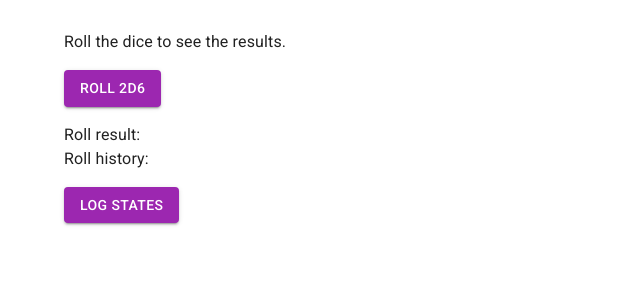
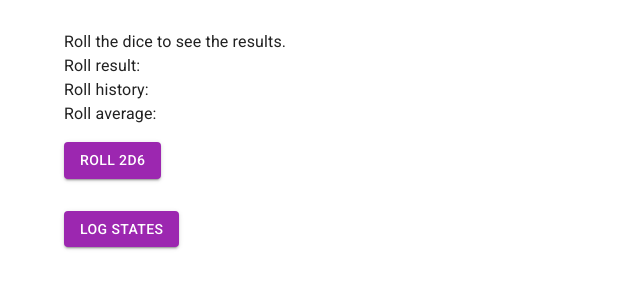
Before and after one commit to JacobStephens2/jackpot-web-app, a Gatsby site: page /jackpot in a window 1280 px wide. Shown: the part 152-440 px from the top of the page, without its empty margins (0-640 px from the left). Built offline with nearby package versions, Linux system fonts and the light colour scheme; Gatsby itself is replaced by a stand-in of ours.

Commit message:
add rollAverage state to dice component

```diff
--- a/src/components/Dice.js
+++ b/src/components/Dice.js
@@ -1,69 +1,111 @@
 import * as React from 'react'
-import {useState} from 'react';
 import Button from '@mui/material/Button';
+import Typography from '@mui/material/Typography'
 
+class Dice extends React.Component {
+	constructor(props) {
+	  super(props);
+	  this.state = {
+			rollResult : '',
+			rollHistoryArray: [],
+			rollHistoryString: '',
+			rollAverage: ''
+	  }
+	  this.rollDice = this.rollDice.bind(this);
+	}
 
-const Dice = (props) => {
-	const [rollResult, setRollResult] = useState( 0 );
-	const [countOfRolls, setCountOfRolls] = useState( 0 );
-	const [arrayOfRolls, setArrayOfRolls] = useState([]);
-	const [stringOfRolls, setStringOfRolls] = useState( '' );
-	const [averageRoll, setAverageRoll] = useState( 0 );
-	const [sumOfRolls, setSumOfRolls] = useState( 0 );
-
-	function rollDice() {
-		var result = (Math.floor(Math.random() * (props.diceSidesCount - 1 + 1)) + 1);
+	rollDice() {
+		var result = (Math.floor(Math.random() * (this.props.diceSidesCount - 1 + 1)) + 1);
 		var i = 1;
-		while (i < props.diceCount) {
-			result = result + (Math.floor(Math.random() * (props.diceSidesCount - 1 + 1)) + 1);
+		while (i < this.props.diceCount) {
+			result = result + (Math.floor(Math.random() * (this.props.diceSidesCount - 1 + 1)) + 1);
 			i++;
 		}
-		findAverage(result);
-		setCountOfRolls(countOfRolls + 1);
-		addToRollsList(result);
-		setRollResult(result);
-		setArrayOfRolls(arrayOfRolls => [...arrayOfRolls, result]);
-		console.log("countOfRolls: " + countOfRolls + ', ' + typeof countOfRolls);
-		console.log("stringOfRolls: " + stringOfRolls + ', ' + typeof stringOfRolls);
-		console.log("averageRoll: " + averageRoll + ', ' + typeof averageRoll);
-		console.log("rollResult: " + rollResult + ', ' + typeof rollResult);
-		console.log("sumOfRolls: " + sumOfRolls + ', ' + typeof sumOfRolls);
-		console.log("arrayOfRolls: " + arrayOfRolls + ', ' + typeof arrayOfRolls);
-	}
-
-	function addToRollsList(result) {
-		if(countOfRolls === 0) {
-			setStringOfRolls(arrayOfRolls.concat(result));
+		this.setState({
+			rollResult: result
+		})
+		this.setState({
+			rollHistoryArray: this.state.rollHistoryArray.concat(result)
+		}, () => {
+			this.findAverage();
+		})
+		if (this.state.rollHistoryString === '') {
+			this.setState({
+				rollHistoryString: result
+			})
 		} else {
-			setStringOfRolls(stringOfRolls.concat(', ' + result));
+			this.setState({
+				rollHistoryString: this.state.rollHistoryString + ', ' + result
+			})
 		}
 	}
 
-	function findAverage(result) {
-		setSumOfRolls( sumOfRolls + result );
-		setAverageRoll(  sumOfRolls / countOfRolls );
+	findAverage() {
+		var total = 0;
+		for(var i = 0; i < this.state.rollHistoryArray.length; i++) {
+			total += this.state.rollHistoryArray[i];
+		}
+		this.setState({
+			rollAverage: (total / this.state.rollHistoryArray.length).toFixed(1)
+		})
 	}
 
-	return (
+
+	render() {
+	  return (
 		<div>
-			{props.diceCount}D{props.diceSidesCount} roll result: {rollResult}
-			<br />
-			Count of dice rolls: {countOfRolls}
-			<br />
-			Dice rolls: {stringOfRolls}
-			<br />
-			Average roll: {averageRoll}
-			<br />
+			<Typography variant="body1">
+				Roll result: {this.state.rollResult}
+			</Typography>
+			<Typography variant="body1">
+				Roll history: {this.state.rollHistoryString}
+			</Typography>
+			<Typography variant="body1">
+				Roll average: {this.state.rollAverage}
+			</Typography>
+
 			<Button
 				variant="contained"
 				onClick={() => {
-					rollDice();
+					this.rollDice();
 				}}
 			>
-				Roll Dice
+				Roll {this.props.diceCount}D{this.props.diceSidesCount}
+			</Button>
+			<br />
+
+			{/* Test states button */}
+			<Button
+				variant="contained"
+				onClick={() => {
+					console.log(
+						"rollResult: " + this.state.rollResult +
+						': ' + typeof this.state.rollResult +
+						': Array? ' + Array.isArray(this.state.rollResult)
+					);
+					console.log(
+						"rollHistoryArray: " + this.state.rollHistoryArray +
+						': ' + typeof this.state.rollHistoryArray +
+						': Array? ' + Array.isArray(this.state.rollHistoryArray) +
+						': ArrayLength? ' + this.state.rollHistoryArray.length
+					);
+					console.log(
+						"rollHistoryString: " + this.state.rollHistoryString +
+						': ' + typeof this.state.rollHistoryString +
+						': Array? ' + Array.isArray(this.state.rollHistoryString)
+					);
+					console.log(
+						"rollAverage: " + this.state.rollAverage +
+						': ' + typeof this.state.rollAverage +
+						': Array? ' + Array.isArray(this.state.rollAverage)
+					);
+				}}
+			>
+				Log states
 			</Button>
 		</div>
-	)
-}
+	  );
+	}
+  };
 
 export default Dice
--- a/src/components/DiceClass.js
+++ /dev/null
@@ -1,87 +0,0 @@
-import * as React from 'react'
-import Button from '@mui/material/Button';
-import Typography from '@mui/material/Typography'
-
-class DiceClass extends React.Component {
-	constructor(props) {
-	  super(props);
-	  this.state = {
-			rollResult : '',
-			rollHistory: [],
-			rollHistoryString: ''
-	  }
-	  this.rollDice = this.rollDice.bind(this);
-	}
-
-	rollDice() {
-		var result = (Math.floor(Math.random() * (this.props.diceSidesCount - 1 + 1)) + 1);
-		var i = 1;
-		while (i < this.props.diceCount) {
-			result = result + (Math.floor(Math.random() * (this.props.diceSidesCount - 1 + 1)) + 1);
-			i++;
-		}
-		this.setState({
-			rollResult: result
-		})
-		this.setState({
-			rollHistory: this.state.rollHistory.concat(result)
-		})
-		if (this.state.rollHistoryString === '') {
-			this.setState({
-				rollHistoryString: result
-			})
-		} else {
-			this.setState({
-				rollHistoryString: this.state.rollHistoryString + ', ' + result
-			})
-		}
-	}
-
-	render() {
-	  return (
-		<div>
-			<Button
-				variant="contained"
-				onClick={() => {
-					this.rollDice();
-				}}
-			>
-				Roll {this.props.diceCount}D{this.props.diceSidesCount}
-			</Button>
-			<Typography variant="body1">
-				Roll result: {this.state.rollResult}
-			</Typography>
-			<Typography variant="body1">
-				Roll history: {this.state.rollHistoryString}
-			</Typography>
-
-			{/* Test states button */}
-			<Button
-				variant="contained"
-				onClick={() => {
-					console.log(
-						"rollResult: " + this.state.rollResult +
-						': ' + typeof this.state.rollResult +
-						': Array? ' + Array.isArray(this.state.rollResult)
-					);
-					console.log(
-						"rollHistory: " + this.state.rollHistory +
-						': ' + typeof this.state.rollHistory +
-						': Array? ' + Array.isArray(this.state.rollHistory) +
-						': ArrayLength? ' + this.state.rollHistory.length
-					);
-					console.log(
-						"rollHistoryString: " + this.state.rollHistoryString +
-						': ' + typeof this.state.rollHistoryString +
-						': Array? ' + Array.isArray(this.state.rollHistoryString)
-					);
-				}}
-			>
-				Log states
-			</Button>
-		</div>
-	  );
-	}
-  };
-
-export default DiceClass
--- a/src/pages/jackpot.js
+++ b/src/pages/jackpot.js
@@ -1,14 +1,14 @@
 import * as React from 'react'
 import Layout from '../components/Layout'
 import Typography from '@mui/material/Typography'
-import DiceClass from '../components/DiceClass.js'
+import Dice from '../components/Dice.js'
 
 const Jackpot = () => {
 	return (
 		<Layout pageTitle="Jackpot">
 			<Typography variant="body1" component="div" gutterBottom>
 				Roll the dice to see the results.
-				<DiceClass diceCount="2" diceSidesCount="6" />
+				<Dice diceCount="2" diceSidesCount="6" />
 			</Typography>
 		</Layout>
 	)
```
